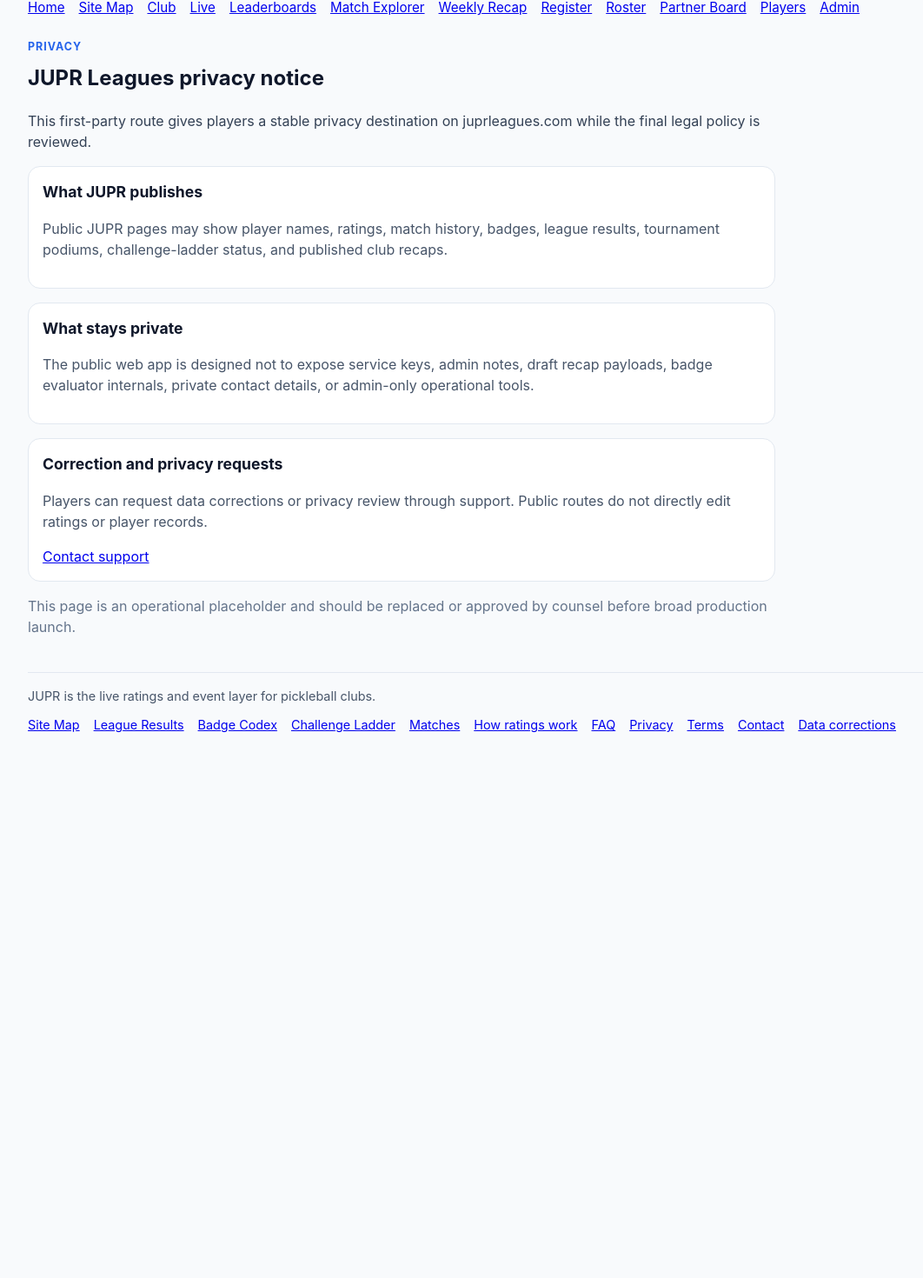
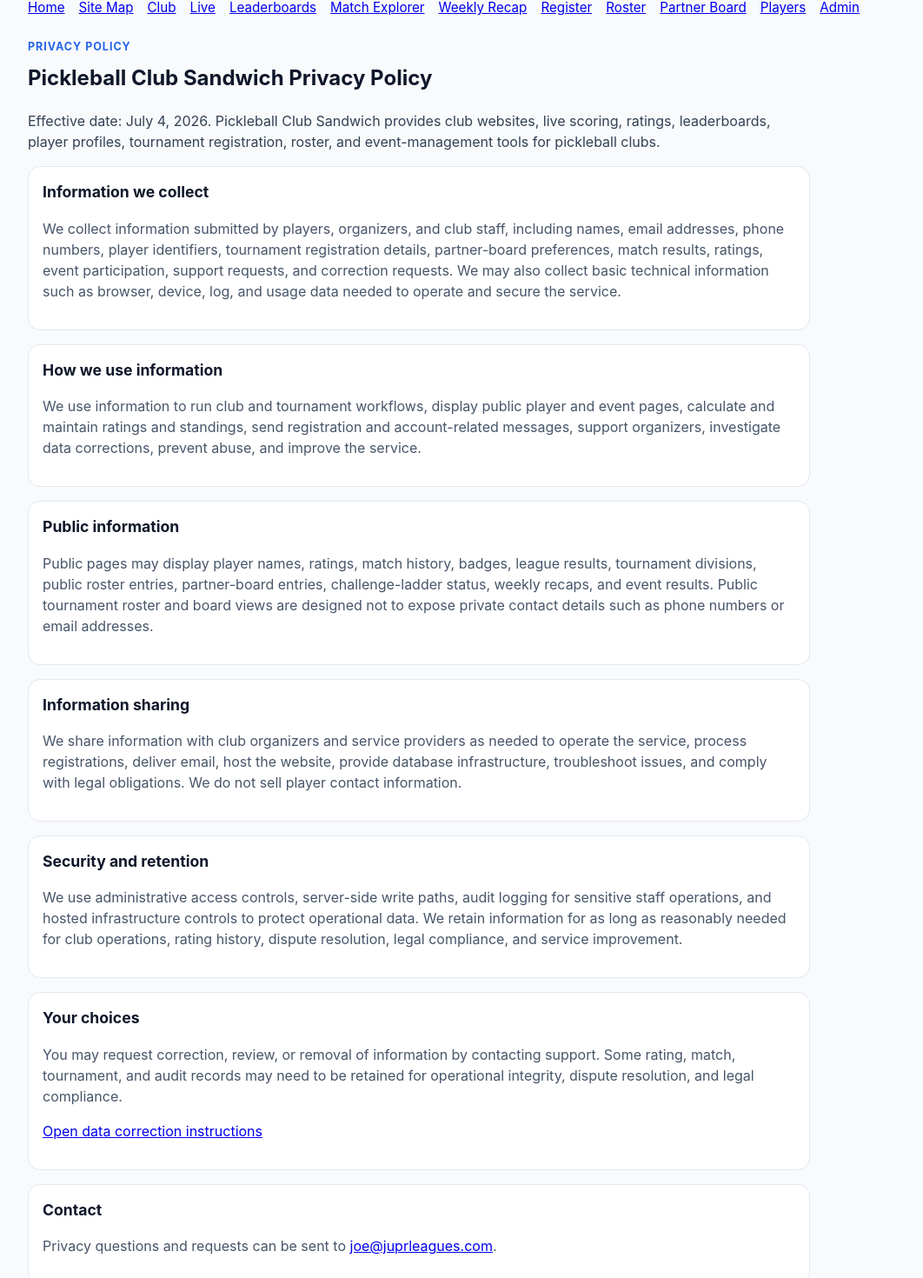
Before and after one commit to pickleballattrespalapas/JUPR, a Next.js app in the folder apps/web/: page /privacy in a window 1280 px wide. Shown: the part 54-1524 px from the top of the page at 87% size, without its empty margins (48-1110 px from the left). Before the commit the page ends 915 px from the top, so only its background shows below. Built offline with nearby package versions, Linux system fonts and the light colour scheme.

Commit message:
replace privacy placeholder with policy copy

```diff
--- a/apps/web/app/privacy/page.tsx
+++ b/apps/web/app/privacy/page.tsx
@@ -7,42 +7,64 @@
   background: "white"
 };
 
+const supportEmail = "joe@juprleagues.com";
+
 export default function PrivacyPage() {
   return (
-    <section style={{ maxWidth: "860px" }}>
+    <section style={{ maxWidth: "900px" }}>
       <p style={{ margin: "0 0 0.5rem", color: "#2563eb", fontWeight: 700, textTransform: "uppercase", letterSpacing: "0.08em", fontSize: "0.78rem" }}>
-        Privacy
+        Privacy Policy
       </p>
-      <h1 style={{ marginTop: 0 }}>JUPR Leagues privacy notice</h1>
+      <h1 style={{ marginTop: 0 }}>Pickleball Club Sandwich Privacy Policy</h1>
       <p style={{ color: "#334155" }}>
-        This first-party route gives players a stable privacy destination on juprleagues.com while the final legal policy is reviewed.
+        Effective date: July 4, 2026. Pickleball Club Sandwich provides club websites, live scoring, ratings, leaderboards, player profiles, tournament registration, roster, and event-management tools for pickleball clubs.
       </p>
 
       <div style={{ display: "grid", gap: "1rem" }}>
         <article style={cardStyle}>
-          <h2 style={{ marginTop: 0, fontSize: "1.1rem" }}>What JUPR publishes</h2>
+          <h2 style={{ marginTop: 0, fontSize: "1.1rem" }}>Information we collect</h2>
           <p style={{ color: "#475569" }}>
-            Public JUPR pages may show player names, ratings, match history, badges, league results, tournament podiums, challenge-ladder status, and published club recaps.
+            We collect information submitted by players, organizers, and club staff, including names, email addresses, phone numbers, player identifiers, tournament registration details, partner-board preferences, match results, ratings, event participation, support requests, and correction requests. We may also collect basic technical information such as browser, device, log, and usage data needed to operate and secure the service.
           </p>
         </article>
         <article style={cardStyle}>
-          <h2 style={{ marginTop: 0, fontSize: "1.1rem" }}>What stays private</h2>
+          <h2 style={{ marginTop: 0, fontSize: "1.1rem" }}>How we use information</h2>
           <p style={{ color: "#475569" }}>
-            The public web app is designed not to expose service keys, admin notes, draft recap payloads, badge evaluator internals, private contact details, or admin-only operational tools.
+            We use information to run club and tournament workflows, display public player and event pages, calculate and maintain ratings and standings, send registration and account-related messages, support organizers, investigate data corrections, prevent abuse, and improve the service.
           </p>
         </article>
         <article style={cardStyle}>
-          <h2 style={{ marginTop: 0, fontSize: "1.1rem" }}>Correction and privacy requests</h2>
+          <h2 style={{ marginTop: 0, fontSize: "1.1rem" }}>Public information</h2>
           <p style={{ color: "#475569" }}>
-            Players can request data corrections or privacy review through support. Public routes do not directly edit ratings or player records.
+            Public pages may display player names, ratings, match history, badges, league results, tournament divisions, public roster entries, partner-board entries, challenge-ladder status, weekly recaps, and event results. Public tournament roster and board views are designed not to expose private contact details such as phone numbers or email addresses.
           </p>
-          <Link href="/support">Contact support</Link>
+        </article>
+        <article style={cardStyle}>
+          <h2 style={{ marginTop: 0, fontSize: "1.1rem" }}>Information sharing</h2>
+          <p style={{ color: "#475569" }}>
+            We share information with club organizers and service providers as needed to operate the service, process registrations, deliver email, host the website, provide database infrastructure, troubleshoot issues, and comply with legal obligations. We do not sell player contact information.
+          </p>
+        </article>
+        <article style={cardStyle}>
+          <h2 style={{ marginTop: 0, fontSize: "1.1rem" }}>Security and retention</h2>
+          <p style={{ color: "#475569" }}>
+            We use administrative access controls, server-side write paths, audit logging for sensitive staff operations, and hosted infrastructure controls to protect operational data. We retain information for as long as reasonably needed for club operations, rating history, dispute resolution, legal compliance, and service improvement.
+          </p>
+        </article>
+        <article style={cardStyle}>
+          <h2 style={{ marginTop: 0, fontSize: "1.1rem" }}>Your choices</h2>
+          <p style={{ color: "#475569" }}>
+            You may request correction, review, or removal of information by contacting support. Some rating, match, tournament, and audit records may need to be retained for operational integrity, dispute resolution, and legal compliance.
+          </p>
+          <p><Link href="/data-corrections">Open data correction instructions</Link></p>
+        </article>
+        <article style={cardStyle}>
+          <h2 style={{ marginTop: 0, fontSize: "1.1rem" }}>Contact</h2>
+          <p style={{ color: "#475569" }}>
+            Privacy questions and requests can be sent to <a href={`mailto:${supportEmail}`}>{supportEmail}</a>.
+          </p>
         </article>
       </div>
-
-      <p style={{ color: "#64748b", marginTop: "1rem" }}>
-        This page is an operational placeholder and should be replaced or approved by counsel before broad production launch.
-      </p>
     </section>
   );
 }
```
